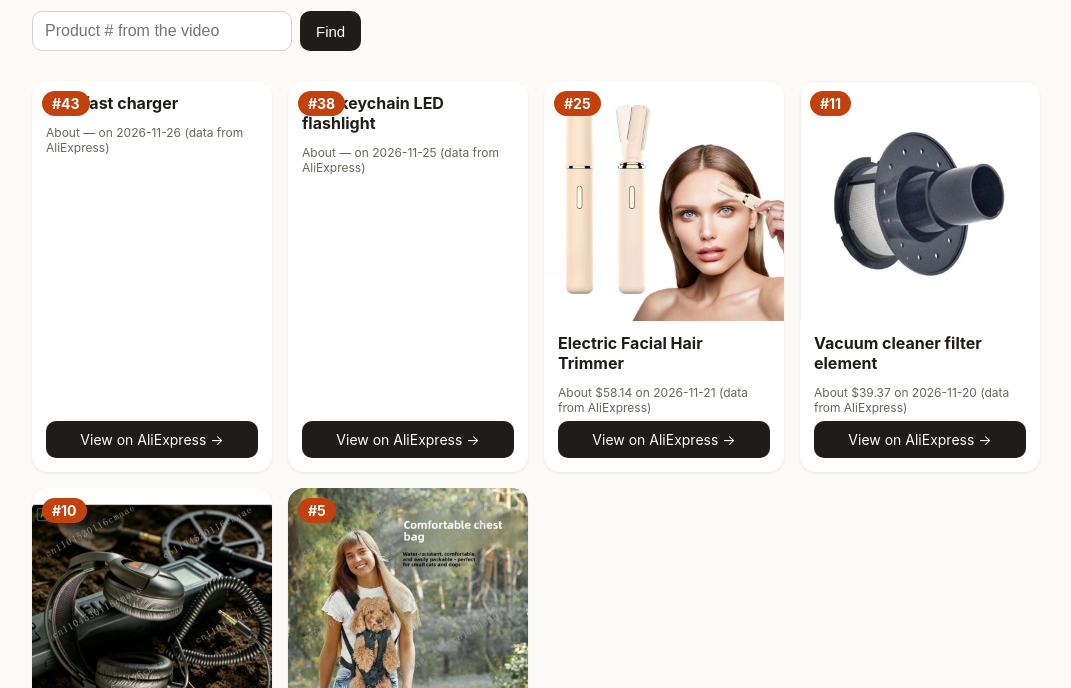
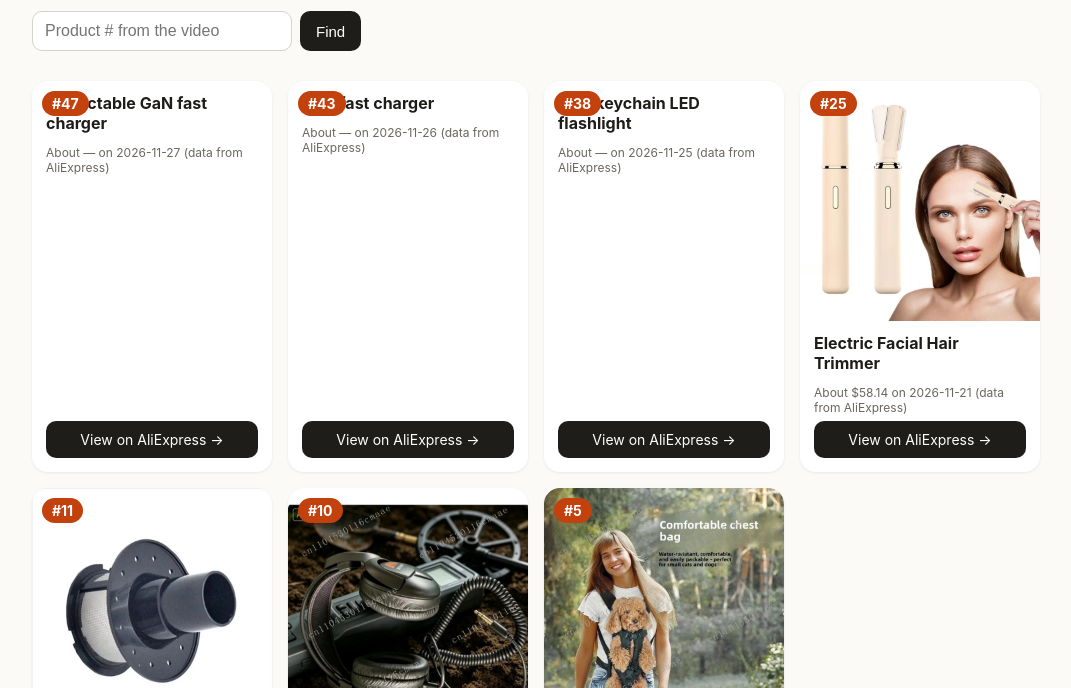
Before and after one commit to badirovfayoz-hash/finds, a plain HTML site: page index.html in a window 1280 px wide. Shown: the part 112-800 px from the top of the page, without its empty margins (104-1175 px from the left). Drawn offline with Linux system fonts and the light colour scheme.

Commit message:
Vitrina yangilandi (DVS)

```diff
--- a/index.html
+++ b/index.html
@@ -20,6 +20,7 @@ text-align:center;padding:10px;border-radius:10px;background:var(--txt);
 color:#fff;text-decoration:none;font-size:14px}.hl{outline:3px solid
 var(--acc)}footer{max-width:1040px;margin:auto;padding:0 16px 32px;
 color:var(--sub);font-size:12px}#yoq{color:var(--acc);font-size:14px}</style></head><body><header><h1>Daily Finds</h1><p class='disc'><b>Disclosure:</b> this page contains affiliate links — I may earn a commission from qualifying purchases at no extra cost to you. Videos are AI-generated. Prices, ratings and availability change; always check the store before buying.</p><form id='f'><input id='q' inputmode='numeric' autocomplete='off' placeholder='Product # from the video'><button>Find</button></form><div id='yoq'></div></header><main>
+<article class='card' id='p47'><span class='num'>#47</span><div class='in'><h2>Retractable GaN fast charger</h2><div class='meta'></div><div class='meta'>About — on 2026-11-27 (data from AliExpress)</div><a class='go' href='https://rzekl.com/g/1e8d1144946a249def2616525dc3e8/?ulp=https%3A%2F%2Fwww.aliexpress.com%2Fitem%2F1005009893461426.html&amp;subid=dvs&amp;subid1=p1005009893461426' target='_blank' rel='sponsored nofollow noopener'>View on AliExpress →</a></div></article>
 <article class='card' id='p43'><span class='num'>#43</span><div class='in'><h2>GaN fast charger</h2><div class='meta'></div><div class='meta'>About — on 2026-11-26 (data from AliExpress)</div><a class='go' href='https://rzekl.com/g/1e8d1144946a249def2616525dc3e8/?ulp=https%3A%2F%2Fwww.aliexpress.com%2Fitem%2F1005009820293282.html&amp;subid=dvs&amp;subid1=p1005009820293282' target='_blank' rel='sponsored nofollow noopener'>View on AliExpress →</a></div></article>
 <article class='card' id='p38'><span class='num'>#38</span><div class='in'><h2>Mini keychain LED flashlight</h2><div class='meta'></div><div class='meta'>About — on 2026-11-25 (data from AliExpress)</div><a class='go' href='https://rzekl.com/g/1e8d1144946a249def2616525dc3e8/?ulp=https%3A%2F%2Fwww.aliexpress.com%2Fitem%2F1005008779689384.html&amp;subid=dvs&amp;subid1=p1005008779689384' target='_blank' rel='sponsored nofollow noopener'>View on AliExpress →</a></div></article>
 <article class='card' id='p25'><span class='num'>#25</span><img src='img/1005011593478733.jpg' loading='lazy' alt='Electric Facial Hair Trimmer'><div class='in'><h2>Electric Facial Hair Trimmer</h2><div class='meta'></div><div class='meta'>About $58.14 on 2026-11-21 (data from AliExpress)</div><a class='go' href='https://rzekl.com/g/1e8d1144946a249def2616525dc3e8/?ulp=https%3A%2F%2Fwww.aliexpress.com%2Fitem%2F1005011593478733.html&amp;subid=dvs&amp;subid1=p1005011593478733' target='_blank' rel='sponsored nofollow noopener'>View on AliExpress →</a></div></article>
```
